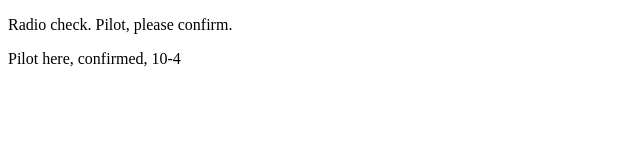
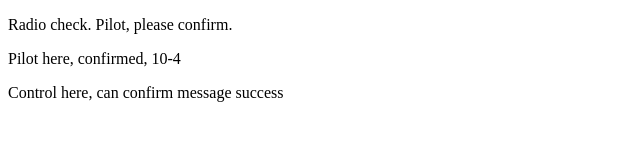
Before and after one commit to jennlee195/communication-log, a plain HTML site: page index.html in a window 1280 px wide. Shown: the whole page, without its empty margins (0-640 px from the left). Drawn offline with Linux system fonts and the light colour scheme.

Commit message:
Modified communication log.

```diff
--- a/index.html
+++ b/index.html
@@ -3,5 +3,7 @@
    <body>
       <p>Radio check. Pilot, please confirm.</p>
       <p>Pilot here, confirmed, 10-4</p>
+
+      <p>Control here, can confirm message success</p>
    </body>
 </html>
```
